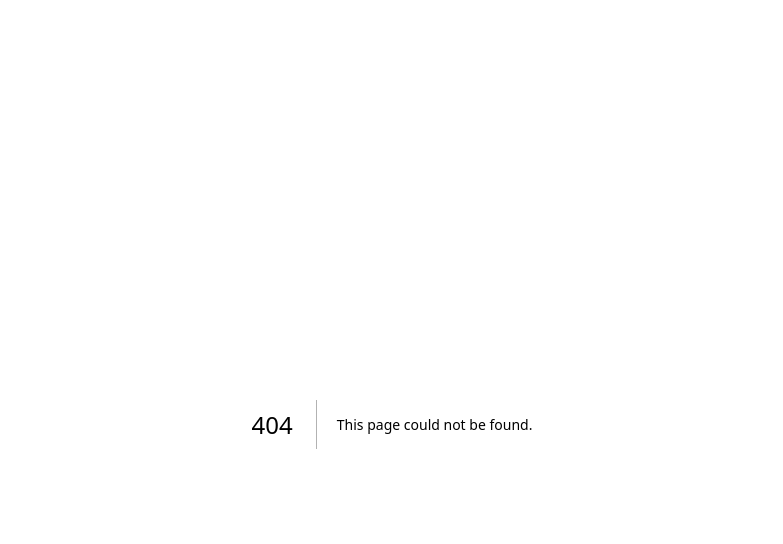
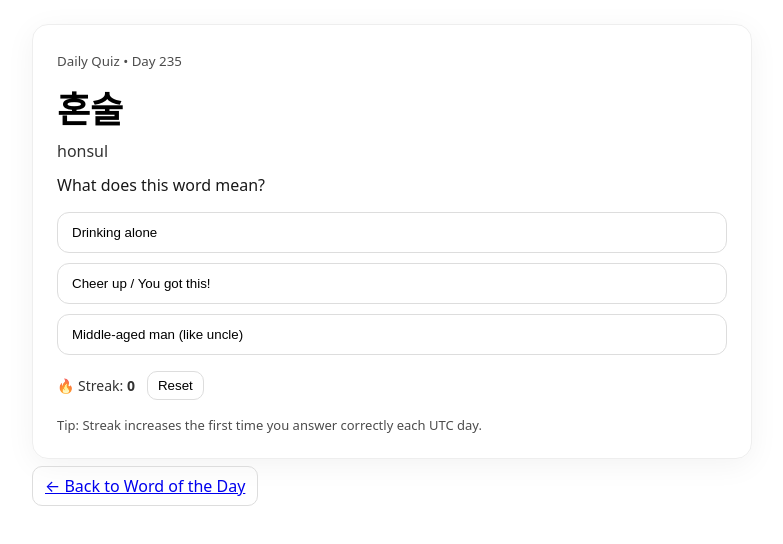
Before and after one commit to Donglak-Derek/k_word_of_the_day, a Next.js app: page /quiz in a window 1280 px wide. Before the commit this address had no page. Shown: the top 544 px of the page, without its empty margins (248-1031 px from the left). Built offline with nearby package versions, Linux system fonts and the light colour scheme.

Commit message:
added quiz page

```diff
--- a/app/page.tsx
+++ b/app/page.tsx
@@ -67,6 +67,10 @@ export default async function Page({
         </Link>
       </nav>
 
+      <p style={{ fontSize: 14, marginTop: 12 }}>
+        Test yourself: <a href="/quiz">Daily Quiz</a>
+      </p>
+
       <div style={{ marginTop: 10, fontSize: 14, opacity: 0.7 }}>
         Share card image: <code>/og?idx={idx}</code>
       </div>
--- /dev/null
+++ b/app/quiz/page.tsx
@@ -0,0 +1,24 @@
+import Quiz from "@/components/Quiz";
+import Link from "next/link";
+
+export const metadata = { title: "Daily Quiz • K-AJC" };
+
+export default function QuizPage() {
+  return (
+    <main>
+      <Quiz />
+      <nav style={{ marginTop: 16 }}>
+        <Link
+          href="/"
+          style={{
+            border: "1px solid #ddd",
+            padding: "8px 12px",
+            borderRadius: 10,
+          }}
+        >
+          ← Back to Word of the Day
+        </Link>
+      </nav>
+    </main>
+  );
+}
--- /dev/null
+++ b/components/Quiz.tsx
@@ -0,0 +1,184 @@
+"use client";
+
+import { useEffect, useMemo, useState } from "react";
+import words from "@/data/words.json";
+import { dayOfYearUTC, getTodayIndex } from "@/lib/getWordOfTheDay";
+
+type Word = {
+  word: string;
+  romanization: string;
+  meaning: string;
+  example: string;
+};
+
+function utcDateKey(d = new Date()) {
+  // YYYY-MM-DD in UTC so everyone gets the same "day"
+  const y = d.getUTCFullYear();
+  const m = String(d.getUTCMonth() + 1).padStart(2, "0");
+  const day = String(d.getUTCDate()).padStart(2, "0");
+  return `${y}-${m}-${day}`;
+}
+
+export default function Quiz() {
+  const len = (words as Word[]).length;
+  const todayIdx = getTodayIndex();
+  const today = (words as Word[])[todayIdx];
+
+  // Deterministic distractors based on today's index
+  const distractor1 = (words as Word[])[(todayIdx + 7) % len];
+  const distractor2 = (words as Word[])[(todayIdx + 13) % len];
+
+  // Build options: 3 meanings, shuffled deterministically by today's index
+  const options = useMemo(() => {
+    const base = [
+      { label: today.meaning, correct: true },
+      { label: distractor1.meaning, correct: false },
+      { label: distractor2.meaning, correct: false },
+    ];
+    // rotate array by (todayIdx % 3) to avoid true always first
+    const rot = todayIdx % 3;
+    return [...base.slice(rot), ...base.slice(0, rot)];
+  }, [todayIdx, today.meaning, distractor1.meaning, distractor2.meaning]);
+
+  const [selected, setSelected] = useState<number | null>(null);
+  const [result, setResult] = useState<"idle" | "correct" | "wrong">("idle");
+  const [streak, setStreak] = useState<number>(0);
+  const [lastDay, setLastDay] = useState<string | null>(null);
+
+  // Load streak on mount
+  useEffect(() => {
+    try {
+      const s = Number(localStorage.getItem("kajc_quiz_streak") || "0");
+      const last = localStorage.getItem("kajc_quiz_last") || null;
+      setStreak(Number.isFinite(s) ? s : 0);
+      setLastDay(last);
+    } catch {}
+  }, []);
+
+  function submit(i: number) {
+    setSelected(i);
+    const ok = options[i].correct;
+    setResult(ok ? "correct" : "wrong");
+
+    // If correct and not already counted today, bump streak
+    if (ok) {
+      const todayKey = utcDateKey();
+      if (lastDay !== todayKey) {
+        const next = streak + 1;
+        setStreak(next);
+        setLastDay(todayKey);
+        try {
+          localStorage.setItem("kajc_quiz_streak", String(next));
+          localStorage.setItem("kajc_quiz_last", todayKey);
+        } catch {}
+      }
+    }
+  }
+
+  function resetStreak() {
+    setStreak(0);
+    setLastDay(null);
+    try {
+      localStorage.setItem("kajc_quiz_streak", "0");
+      localStorage.removeItem("kajc_quiz_last");
+    } catch {}
+  }
+
+  return (
+    <section
+      style={{
+        borderRadius: 16,
+        border: "1px solid #eee",
+        padding: 24,
+        boxShadow: "0 6px 30px rgba(0,0,0,0.05)",
+      }}
+    >
+      <header style={{ marginBottom: 10 }}>
+        <small style={{ opacity: 0.7 }}>
+          Daily Quiz • Day {dayOfYearUTC() + 1}
+        </small>
+      </header>
+
+      <h1 style={{ fontSize: 36, margin: "6px 0" }}>{today.word}</h1>
+      <div style={{ fontSize: 16, opacity: 0.8, marginBottom: 12 }}>
+        {today.romanization}
+      </div>
+
+      <p style={{ fontSize: 16, opacity: 0.9, margin: "6px 0 16px" }}>
+        What does this word mean?
+      </p>
+
+      <div style={{ display: "grid", gap: 10 }}>
+        {options.map((opt, i) => {
+          const isSelected = selected === i;
+          const showCorrect = result !== "idle" && opt.correct;
+          const showWrong = result === "wrong" && isSelected && !opt.correct;
+          const border = showCorrect
+            ? "#16a34a"
+            : showWrong
+            ? "#ef4444"
+            : "#ddd";
+          return (
+            <button
+              key={i}
+              onClick={() => submit(i)}
+              disabled={result === "correct"} // lock after correct
+              style={{
+                textAlign: "left",
+                padding: "12px 14px",
+                borderRadius: 12,
+                border: `1px solid ${border}`,
+                background: showCorrect
+                  ? "#f0fdf4"
+                  : showWrong
+                  ? "#fef2f2"
+                  : "white",
+                cursor: "pointer",
+              }}
+            >
+              {opt.label}
+            </button>
+          );
+        })}
+      </div>
+
+      {/* Feedback */}
+      {result !== "idle" && (
+        <div style={{ marginTop: 12, fontSize: 14 }}>
+          {result === "correct" ? "✅ Correct!" : "❌ Try again"}
+        </div>
+      )}
+
+      {/* Streak */}
+      <div
+        style={{
+          marginTop: 16,
+          display: "flex",
+          gap: 12,
+          alignItems: "center",
+        }}
+      >
+        <span style={{ fontSize: 14, opacity: 0.8 }}>
+          🔥 Streak: <strong>{streak}</strong>
+        </span>
+        <button
+          onClick={resetStreak}
+          style={{
+            padding: "6px 10px",
+            borderRadius: 10,
+            border: "1px solid #ddd",
+            background: "white",
+            cursor: "pointer",
+          }}
+          title="Reset streak (local only)"
+        >
+          Reset
+        </button>
+      </div>
+
+      <div style={{ marginTop: 16, fontSize: 13, opacity: 0.7 }}>
+        Tip: Streak increases the first time you answer correctly each UTC day.
+      </div>
+    </section>
+  );
+}
```
